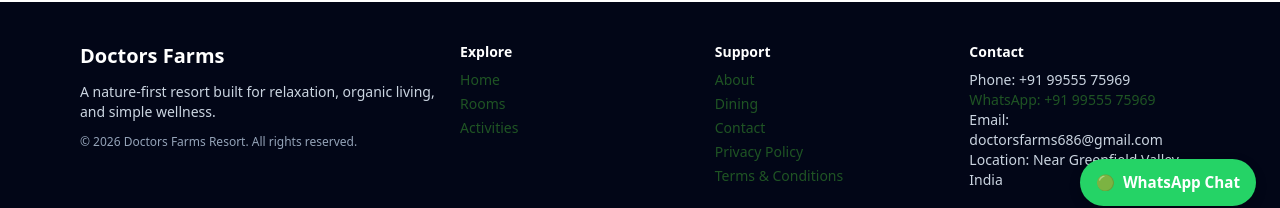
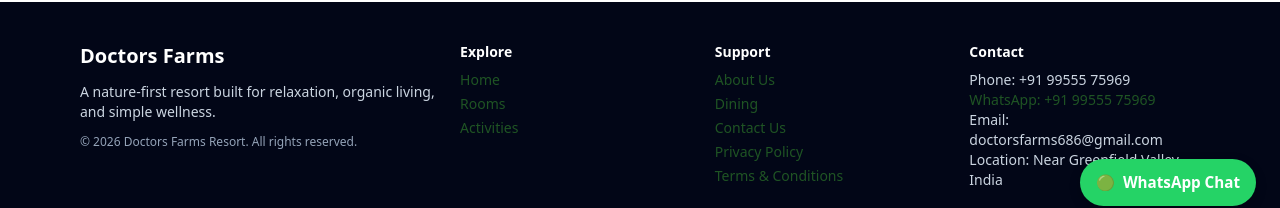
Before and after one commit to reddy615/doctors-farms, a React (Vite) app: page /payment-success in a window 1280 px wide. Shown: the part 570-778 px from the top of the page. Built offline with nearby package versions, Linux system fonts and the light colour scheme; no server answers.

Commit message:
Rename footer support links

```diff
--- a/src/components/Footer.tsx
+++ b/src/components/Footer.tsx
@@ -40,7 +40,7 @@ export default function Footer() {
             <ul className="space-y-1 text-sm text-slate-300">
               <li>
                 <Link to="/about" className="hover:text-white">
-                  About
+                  About Us
                 </Link>
               </li>
               <li>
@@ -50,7 +50,7 @@ export default function Footer() {
               </li>
               <li>
                 <Link to="/contact" className="hover:text-white">
-                  Contact
+                  Contact Us
                 </Link>
               </li>
               <li>
```
